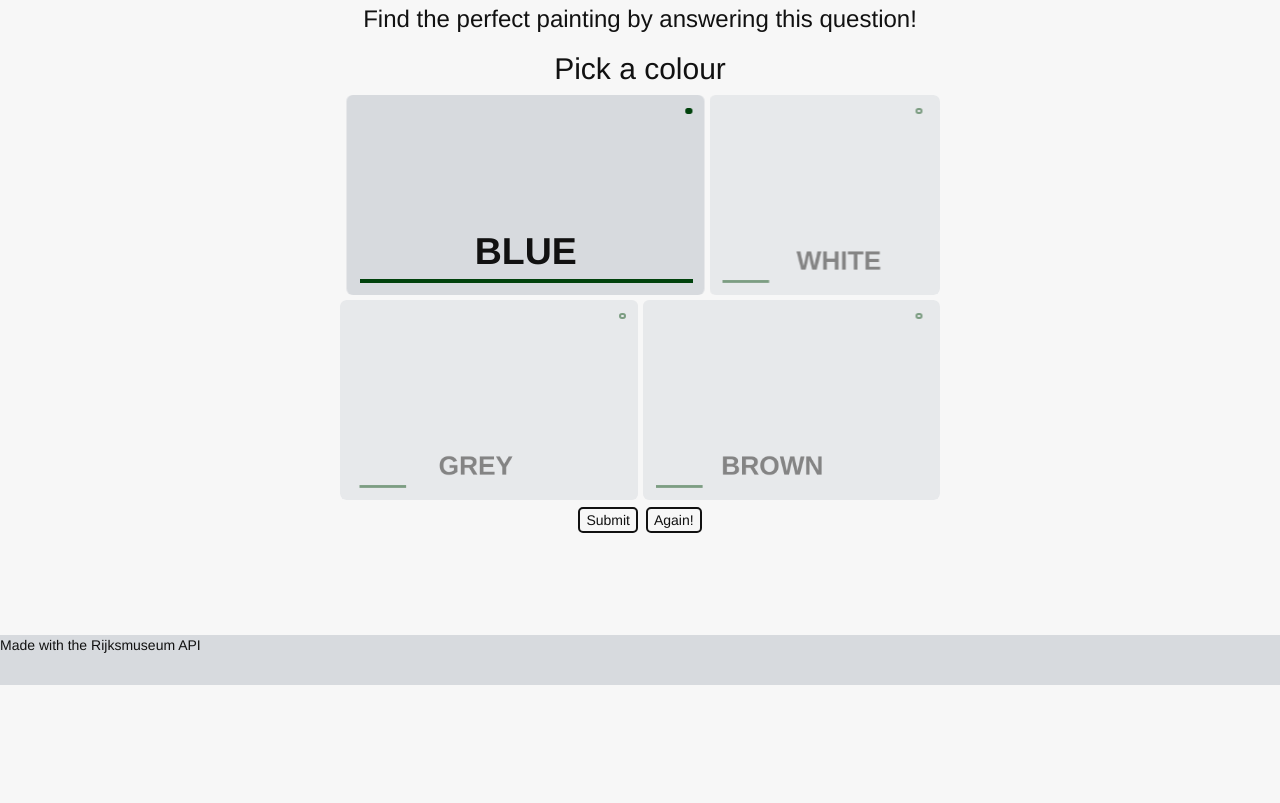
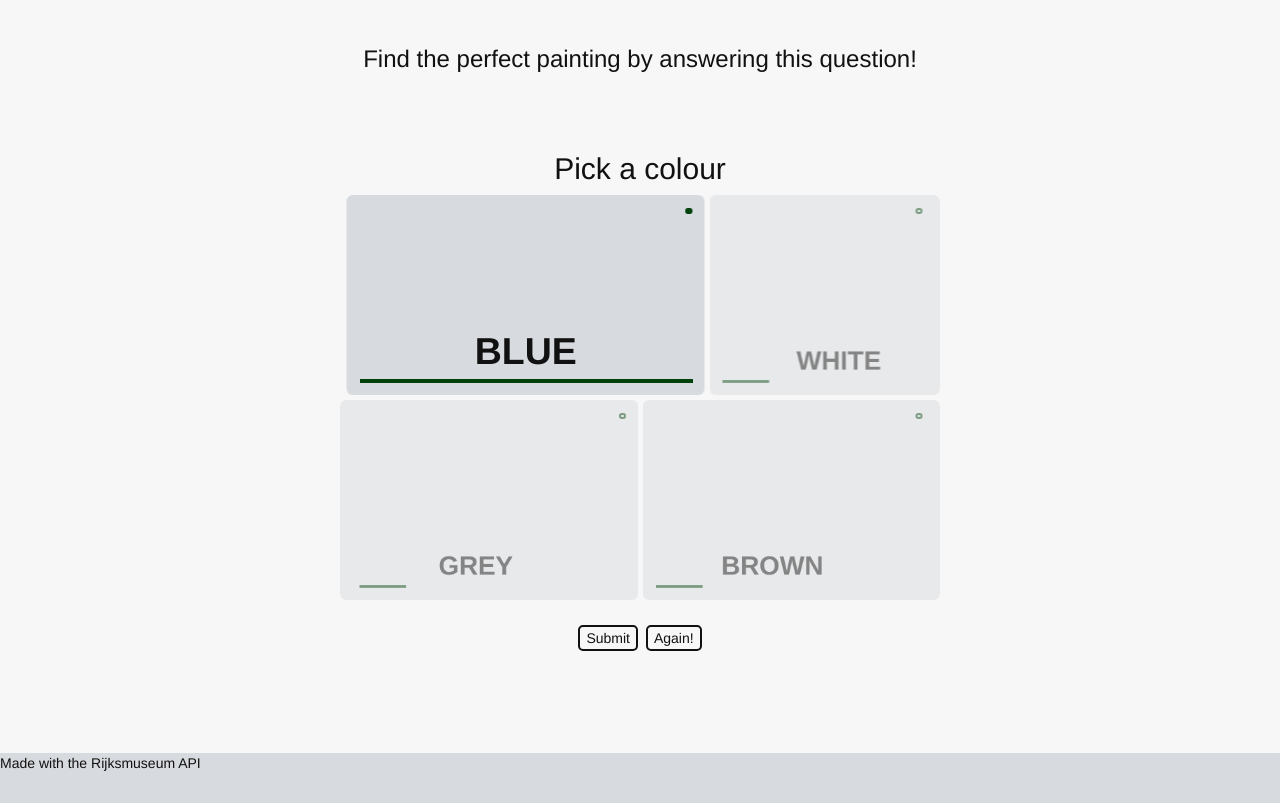
Before and after one commit to didemertens/painting, a Django app: page / in a window 1280 px wide. Shown: the part 328-1131 px from the top of the page. Before the commit the page ends 1013 px from the top, so only its background shows below. Run offline with Django 3.2, Linux system fonts and the light colour scheme; data that the repository does not hold is empty; some libraries are stand-ins or nearby versions.

Commit message:
added padding

```diff
--- a/static/css/base.css
+++ b/static/css/base.css
@@ -163,6 +163,15 @@ button {
   border-bottom: 5px solid #0E1F4F;
 }
 
+#submit, #reset {
+  margin-top: 20px;
+}
+
+#title-quiz {
+  margin-top: 60px;
+  margin-bottom: 80px;
+}
+
 #wrapper {
   text-align: center;
 }
@@ -316,6 +325,11 @@ button {
   transform: scale(1);
 }
 
+#answers {
+  margin-top: 75px;
+  font-size: 14pt;
+}
+
 .painter-answer {
   display: none;
 }
--- a/static/css/paintings.css
+++ b/static/css/paintings.css
@@ -1,3 +1,8 @@
+#answers {
+  margin-top: 75px;
+  font-size: 14pt;
+}
+
 .painter-answer {
   display: none;
 }
--- a/static/scss/paintings.scss
+++ b/static/scss/paintings.scss
@@ -1,3 +1,8 @@
+#answers{
+  margin-top: 75px;
+  font-size: 14pt;
+}
+
 .painter-answer{
   display: none;
 }
--- a/static/scss/quiz.scss
+++ b/static/scss/quiz.scss
@@ -1,6 +1,11 @@
-// #title-quiz{
-//   text-align: center;
-// }
+#submit, #reset{
+  margin-top: 20px;
+}
+
+#title-quiz{
+  margin-top: 60px;
+  margin-bottom: 80px;
+}
 
 #wrapper{
   text-align: center;
```
Also changed, not shown: static/css/quiz.css (+9 -0 lines), 3 other files.
